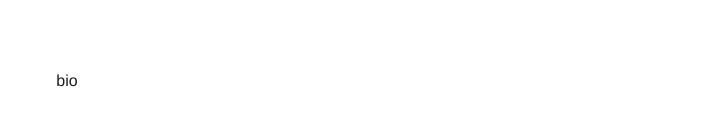
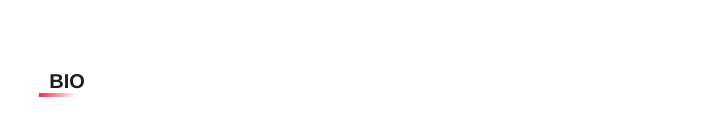
Before and after one commit to captain-fatbeard/personal-website, a Next.js app: page /bio in a window 1280 px wide. Shown: the part 319-454 px from the top of the page, without its empty margins (573-1280 px from the left). Built offline with nearby package versions, Linux system fonts and the light colour scheme.

Commit message:
added UnderlinedTitle component

```diff
--- /dev/null
+++ b/components/UnderlinedTitle/index.tsx
@@ -0,0 +1,15 @@
+import styles from './styles.module.css'
+
+interface Props {
+    title: string
+}
+
+const UnderlinedTitle: React.FC<Props> = ({ title }) => {
+	return (
+        <h2 className={styles.title}>
+            {title}
+        </h2>
+    )
+}
+
+export default UnderlinedTitle
--- /dev/null
+++ b/components/UnderlinedTitle/styles.module.css
@@ -0,0 +1,13 @@
+.title{
+    position: relative;
+}
+
+.title::after{
+    content: "";
+    position: absolute;
+    left: -10px;
+    right: 25%;
+    bottom: -4px;
+    height: 4px;
+    background: linear-gradient(to left, rgba(125,185,232,0) 0%,rgba(234,46,78,1) 100%);
+}
--- a/pages/bio.tsx
+++ b/pages/bio.tsx
@@ -3,6 +3,8 @@ import type { NextPage } from 'next'
 import Head from 'next/head'
 
 import styles from '../styles/Home.module.css'
+
+import UnderlinedTitle from '../components/UnderlinedTitle'
 
 const Home: NextPage = () => {
 	return <>
@@ -13,7 +15,7 @@ const Home: NextPage = () => {
 		</Head>
 
 		<div className={styles.container}>
-			bio
+			<UnderlinedTitle title="bio"/>
 		</div>
 	</>
 }
--- a/pages/work.tsx
+++ b/pages/work.tsx
@@ -4,6 +4,7 @@ import Head from 'next/head'
 
 import styles from '../styles/Home.module.css'
 
+import UnderlinedTitle from '../components/UnderlinedTitle'
 import Timeline from '../components/Timeline'
 
 const Home: NextPage = () => {
@@ -15,7 +16,7 @@ const Home: NextPage = () => {
 		</Head>
 
 		<div className={styles.container}>
-			Work
+			<UnderlinedTitle title="work"/>
 			<Timeline />
 		</div>
 	</>
```
